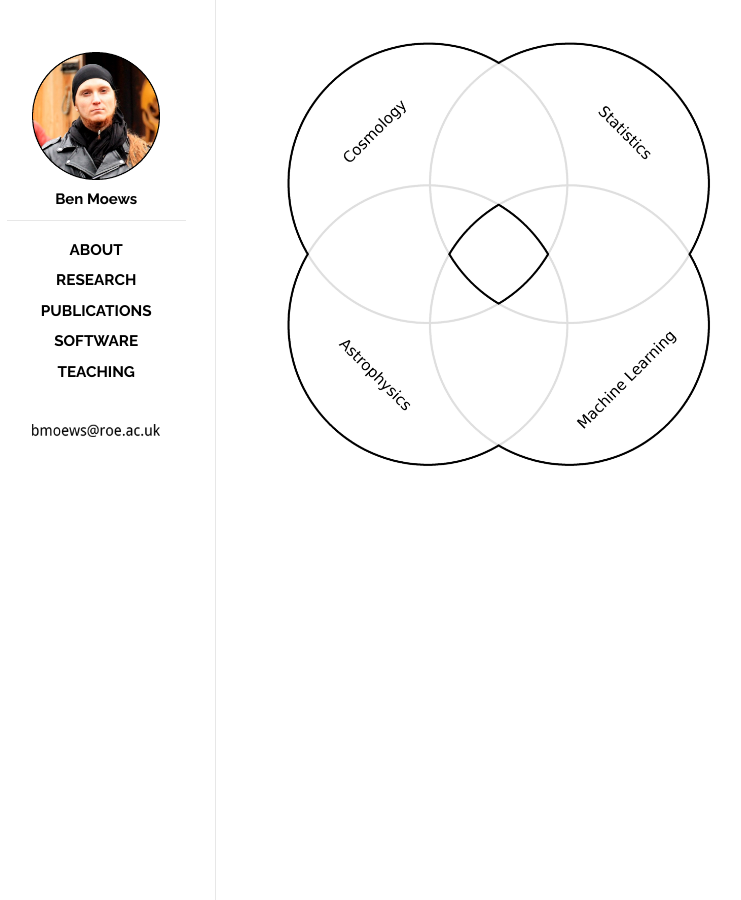
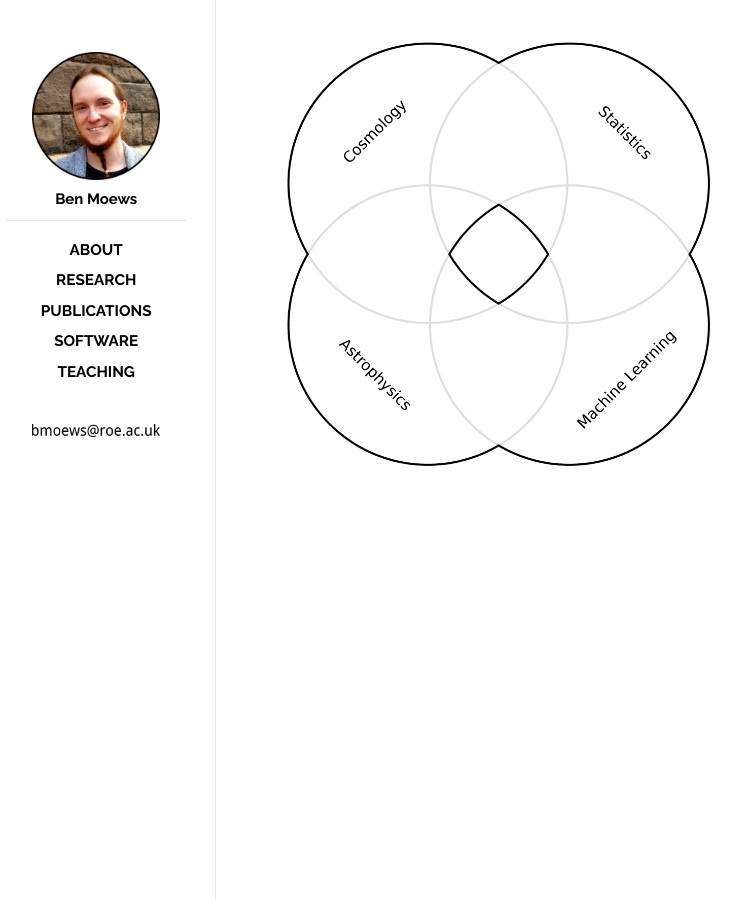
Before and after one commit to moews/moews.github.io, a Jekyll site: the page built from index.html, in a window 1280 px wide. Shown: the whole page, without its empty margins (143-884 px from the left). Built offline with Jekyll 4.4.1, drawn with Linux system fonts in a browser that asks for light colours.

Commit message:
Update default.html

```diff
--- a/_layouts/default.html
+++ b/_layouts/default.html
@@ -23,7 +23,7 @@
     <div class="site">
       <div class="sidebar" id="sidebar">
         <div class="header">
-          <h1 class="title"><a href="/"><img id="logo" src="/images/avatar_image.png"></a></h1>
+          <h1 class="title"><a href="/"><img id="logo" src="/images/avatar_2021.png"></a></h1>
           <span class="tagline">Ben Moews</span>
         </div>
         <div class="posts">
```
